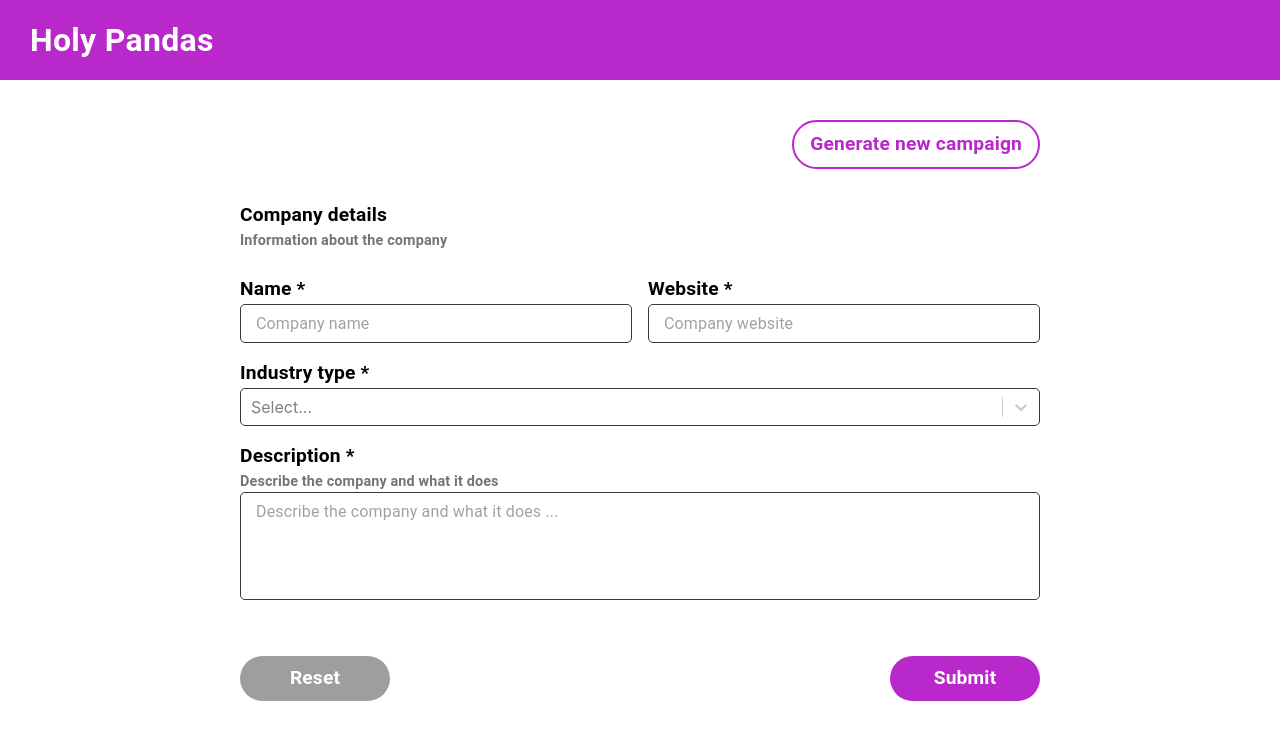
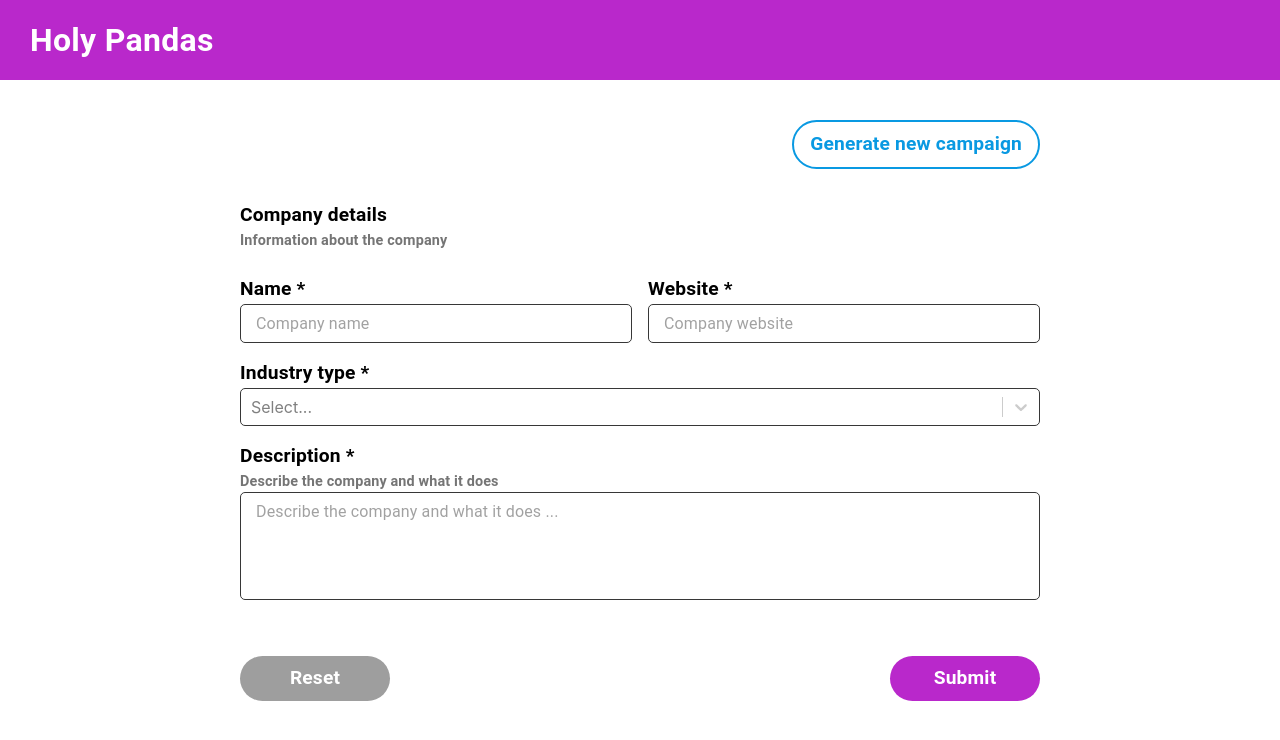
Before and after one commit to TeradonGenesis/adhacks, a React (Create React App) app in the folder adhacks-web-client/: page /company/1 in a window 1280 px wide. Shown: the top 740 px of the page. Built offline with nearby package versions, Linux system fonts and the light colour scheme.

Commit message:
Modified colors

```diff
--- a/adhacks-web-client/src/components/Buttons/ActionButton/ActionButton.js
+++ b/adhacks-web-client/src/components/Buttons/ActionButton/ActionButton.js
@@ -1,34 +1,35 @@
-import { styled, Typography } from "@mui/material";
+import { styled, Typography, useTheme } from "@mui/material";
 import React, { useMemo } from "react";
 
 const ActionButton = ({
   label,
   variant = "filled",
+  color,
   ButtonProps = {},
   LabelProps = {},
   onClick,
 }) => {
+  const theme = useTheme();
   const { ActionButtonContainer, Label } = useMemo(() => {
     const isFilled = variant === "filled";
+    const selectedColor = color || theme.palette.primary.main;
 
     const ActionButtonContainer = styled("button")(({ theme }) => ({
-      backgroundColor: isFilled
-        ? theme.palette.primary.main
-        : theme.palette.common.white,
+      backgroundColor: isFilled ? selectedColor : theme.palette.common.white,
 
       padding: `${theme.spacing(1)} ${theme.spacing(2)}`,
       borderRadius: "30px",
-      border: isFilled ? "unset" : `2px solid ${theme.palette.primary.main}`,
+      border: isFilled ? "unset" : `2px solid ${selectedColor}`,
     }));
 
     const Label = styled(Typography)(({ theme }) => ({
       fontWeight: "bold",
       fontSize: "1.2rem",
-      color: isFilled ? theme.palette.common.white : theme.palette.primary.main,
+      color: isFilled ? theme.palette.common.white : selectedColor,
     }));
 
     return { ActionButtonContainer, Label };
-  }, [variant]);
+  }, [variant, color, theme]);
 
   return (
     <ActionButtonContainer onClick={onClick} {...ButtonProps}>
--- a/adhacks-web-client/src/pages/Company/CompanyPage.js
+++ b/adhacks-web-client/src/pages/Company/CompanyPage.js
@@ -52,6 +52,7 @@ const CompanyPage = () => {
             <ActionButton
               label="Generate new campaign"
               variant="outlined"
+              color={theme.palette.secondary.main}
               onClick={() => setIsGenerateFormShown(true)}
             />
           </Box>
@@ -108,12 +109,8 @@ const CompanyPage = () => {
           <ButtonContainer>
             <ActionButton
               label="Reset"
-              ButtonProps={{
-                sx: {
-                  backgroundColor: theme.palette.grey[500],
-                  width: "150px",
-                },
-              }}
+              color={theme.palette.grey[500]}
+              ButtonProps={{ sx: { width: "150px" } }}
             />
             <ActionButton
               label="Submit"
--- a/adhacks-web-client/src/pages/Company/GenerateCampaignForm.js
+++ b/adhacks-web-client/src/pages/Company/GenerateCampaignForm.js
@@ -133,12 +133,8 @@ const GenerateCampaignForm = ({ onCancel }) => {
           <ButtonContainer>
             <ActionButton
               label="Cancel"
-              ButtonProps={{
-                sx: {
-                  backgroundColor: theme.palette.grey[500],
-                  width: "150px",
-                },
-              }}
+              color={theme.palette.grey[500]}
+              ButtonProps={{ sx: { width: "150px" } }}
               onClick={onCancel}
             />
             <ActionButton
--- a/adhacks-web-client/src/pages/Home/HomePage.js
+++ b/adhacks-web-client/src/pages/Home/HomePage.js
@@ -1,4 +1,4 @@
-import { Box, styled } from "@mui/material";
+import { Box, styled, useTheme } from "@mui/material";
 import React from "react";
 import { useNavigate } from "react-router-dom";
 
@@ -15,6 +15,7 @@ const ToolbarContainer = styled(Box)(({ theme }) => ({
 
 const HomePage = () => {
   const navigate = useNavigate();
+  const theme = useTheme();
 
   const handleAddCompany = () => {
     navigate("/company/new");
@@ -37,6 +38,7 @@ const HomePage = () => {
         <ActionButton
           label="Add company"
           variant="outlined"
+          color={theme.palette.secondary.main}
           onClick={handleAddCompany}
         />
       </ToolbarContainer>
--- a/adhacks-web-client/src/theme.js
+++ b/adhacks-web-client/src/theme.js
@@ -4,6 +4,10 @@ const theme = createTheme({
   palette: {
     primary: {
       main: "#B928CB",
+    },
+
+    secondary: {
+      main: "#0999E2",
     },
 
     border: {
```
